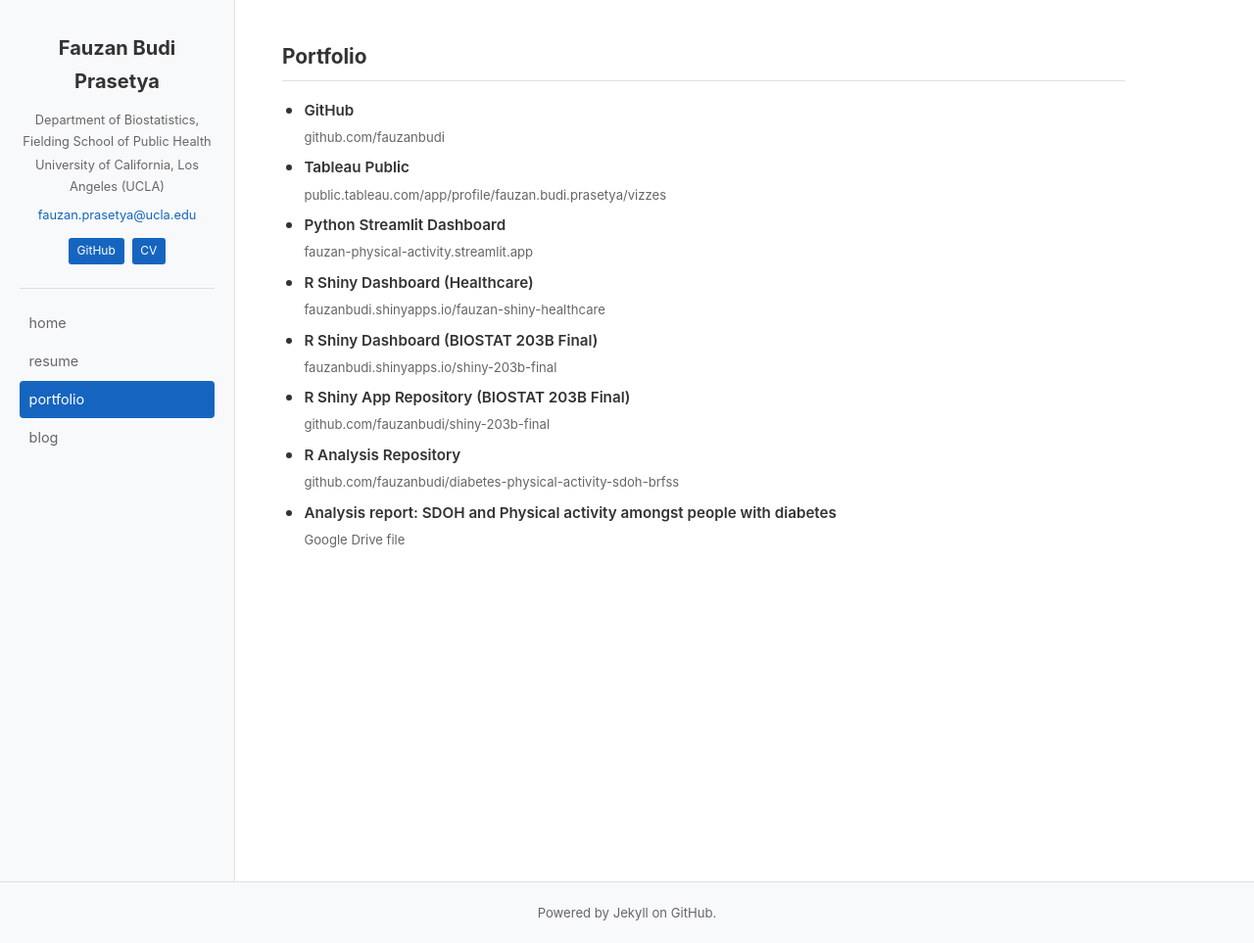
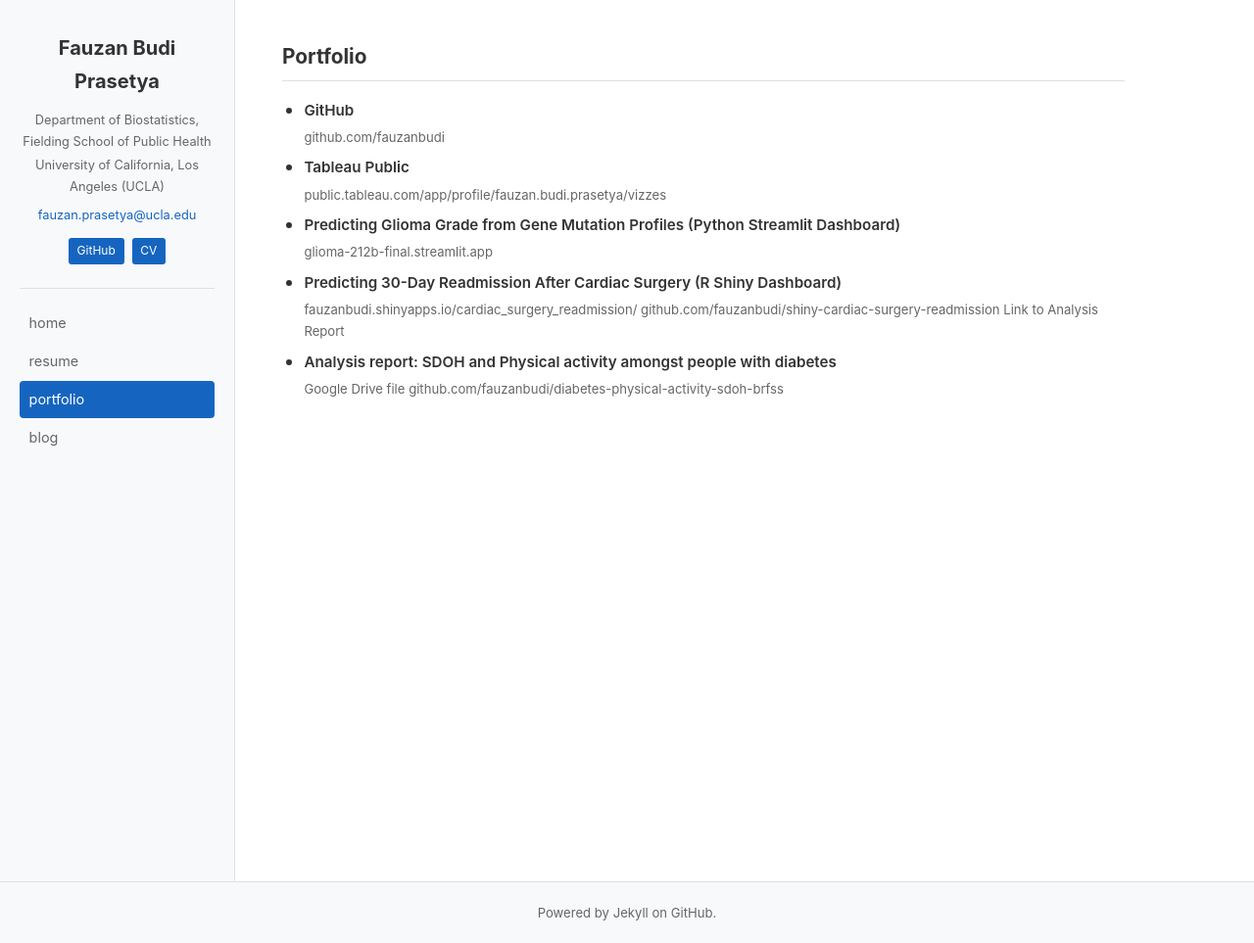
Before and after one commit to fauzanbudi/fauzanbudi.github.io, a Jekyll site: the page built from portfolio.md, in a window 1280 px wide. Shown: the whole page at 98% size. Built offline with Jekyll 4.4.1, drawn with Linux system fonts in a browser that asks for light colours.

Commit message:
update portfolio qmd page

```diff
--- a/portfolio.md
+++ b/portfolio.md
@@ -24,37 +24,18 @@ permalink: /portfolio
     </li>
 
     <li>
-      <div class="course-name">Python Streamlit Dashboard</div>
+      <div class="course-name">Predicting Glioma Grade from Gene Mutation Profiles (Python Streamlit Dashboard)</div>
       <div class="course-terms">
-        <a href="https://fauzan-physical-activity.streamlit.app/" target="_blank" rel="noopener noreferrer">fauzan-physical-activity.streamlit.app</a>
+        <a href="https://glioma-212b-final.streamlit.app/" target="_blank" rel="noopener noreferrer">glioma-212b-final.streamlit.app</a>
       </div>
     </li>
 
     <li>
-      <div class="course-name">R Shiny Dashboard (Healthcare)</div>
+      <div class="course-name">Predicting 30-Day Readmission After Cardiac Surgery (R Shiny Dashboard)</div>
       <div class="course-terms">
-        <a href="https://fauzanbudi.shinyapps.io/fauzan-shiny-healthcare/" target="_blank" rel="noopener noreferrer">fauzanbudi.shinyapps.io/fauzan-shiny-healthcare</a>
-      </div>
-    </li>
-
-    <li>
-      <div class="course-name">R Shiny Dashboard (BIOSTAT 203B Final)</div>
-      <div class="course-terms">
-        <a href="https://fauzanbudi.shinyapps.io/shiny-203b-final/" target="_blank" rel="noopener noreferrer">fauzanbudi.shinyapps.io/shiny-203b-final</a>
-      </div>
-    </li>
-
-    <li>
-      <div class="course-name">R Shiny App Repository (BIOSTAT 203B Final)</div>
-      <div class="course-terms">
-        <a href="https://github.com/fauzanbudi/shiny-203b-final" target="_blank" rel="noopener noreferrer">github.com/fauzanbudi/shiny-203b-final</a>
-      </div>
-    </li>
-
-    <li>
-      <div class="course-name">R Analysis Repository</div>
-      <div class="course-terms">
-        <a href="https://github.com/fauzanbudi/diabetes-physical-activity-sdoh-brfss" target="_blank" rel="noopener noreferrer">github.com/fauzanbudi/diabetes-physical-activity-sdoh-brfss</a>
+        <a href="https://fauzanbudi.shinyapps.io/cardiac_surgery_readmission/" target="_blank" rel="noopener noreferrer">fauzanbudi.shinyapps.io/cardiac_surgery_readmission/</a>
+        <a href="https://github.com/fauzanbudi/shiny_cardiac_surgery_readmission/blob/main/fauzan_BIOSTAT_203B_212A_Final.qmd" target="_blank" rel="noopener noreferrer">github.com/fauzanbudi/shiny-cardiac-surgery-readmission</a>
+        <a href="https://fauzanbudi.github.io/2026/05/13/cardiac-surgery-readmission/" target="_blank" rel="noopener noreferrer">Link to Analysis Report</a>
       </div>
     </li>
 
```
Also changed, not shown: other parts of portfolio.md (+1 -0 lines).
